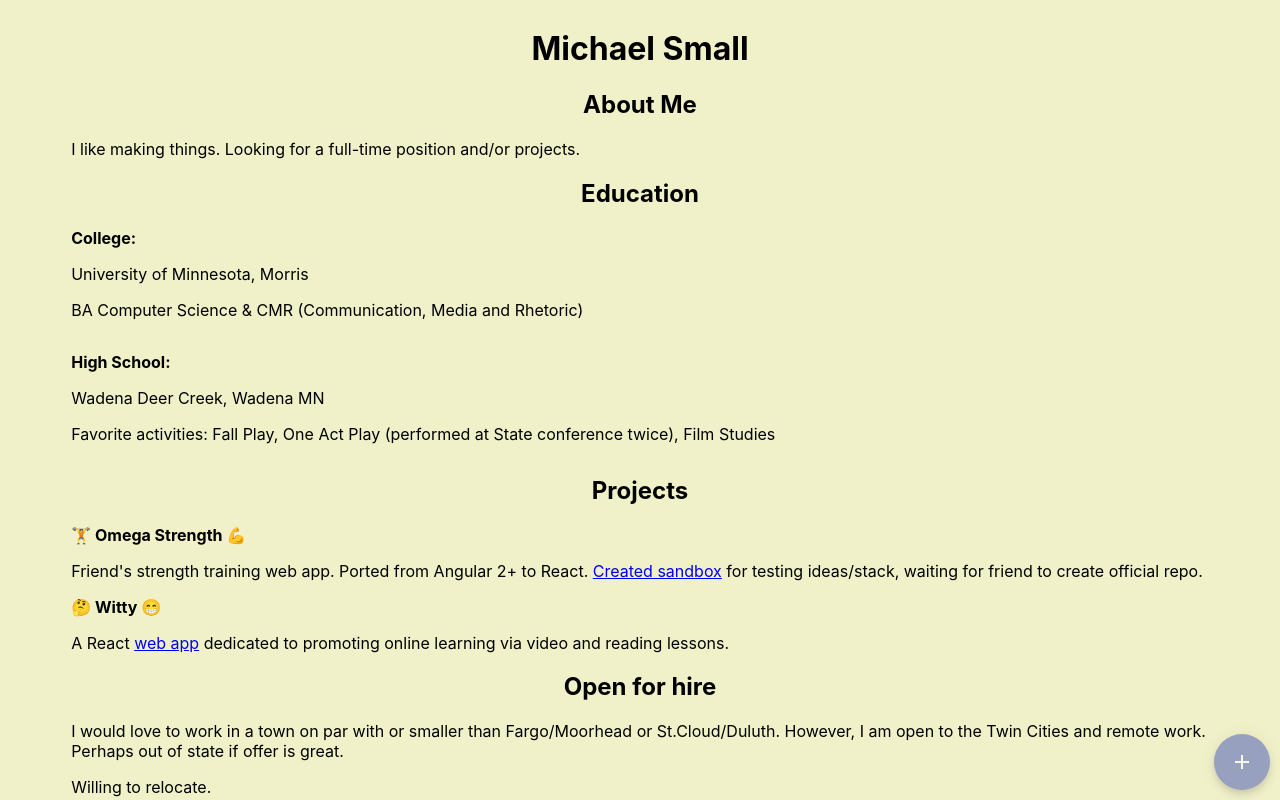
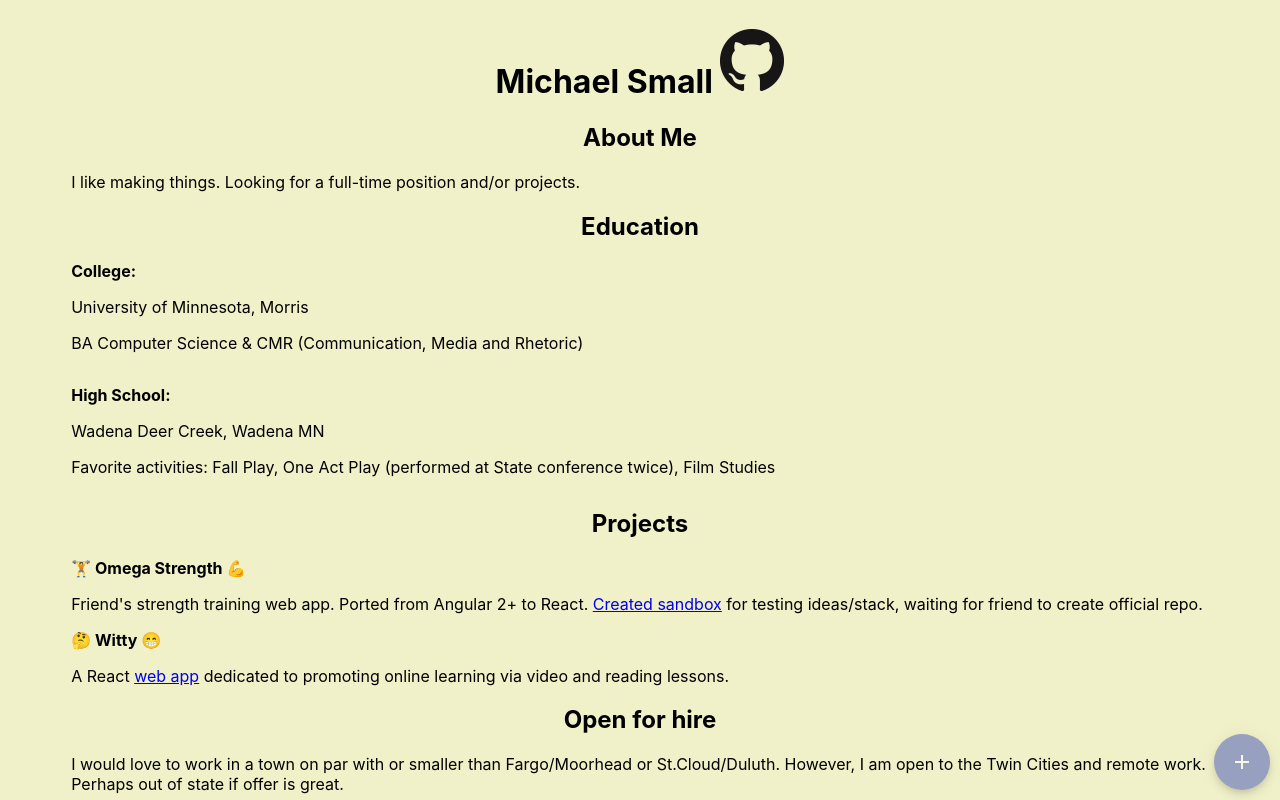
Before and after one commit to michael-small/personal-site, a React (Create React App) app: page / in a window 1280 px wide. Shown: the top 800 px of the page. Built offline with nearby package versions, Linux system fonts and the light colour scheme.

Commit message:
Import/show GH logo to link to personal GH
The best way so far that I have found to use `<img>` tags is import
an individual photo, from `/images/....` in your `/src`.

```diff
--- a/src/components/Home/Home.js
+++ b/src/components/Home/Home.js
@@ -4,7 +4,7 @@ import Box from '@material-ui/core/Box';
 import Fab from '@material-ui/core/Fab';
 import AddIcon from '@material-ui/icons/Add';
 import Snackbar from '@material-ui/core/Snackbar';
-import { Button } from '@material-ui/core';
+import GH_Logo from '../../images/GitHub-Mark-64px.png';
 
 export default class Home extends Component {
 	constructor(props) {
@@ -27,7 +27,12 @@ export default class Home extends Component {
 	render() {
 		return (
 			<Box>
-				<h1>Michael Small</h1>
+				<h1>
+					Michael Small{' '}
+					<a href='https://github.com/michael-small' target='_blank'>
+						<img src={GH_Logo} alt='Github Profile' />
+					</a>
+				</h1>
 				<section>
 					<h2>About Me</h2>
 					<p>
```
Also changed, not shown: src/images/GitHub-Mark-64px.png (added).
